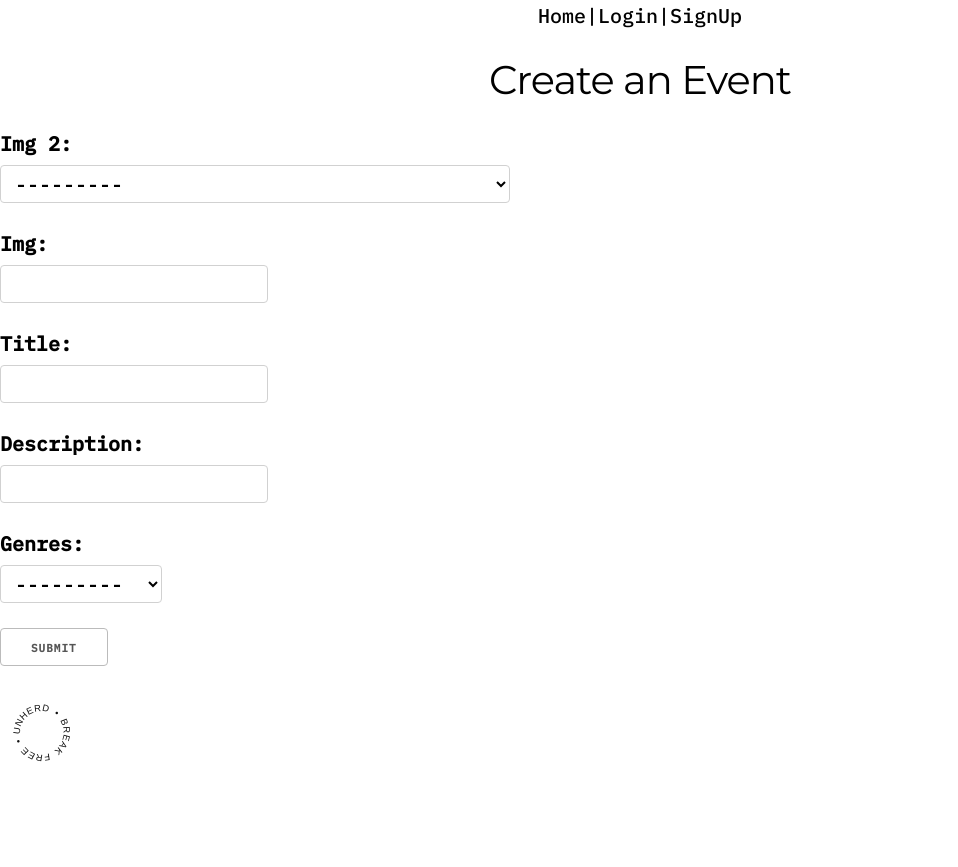
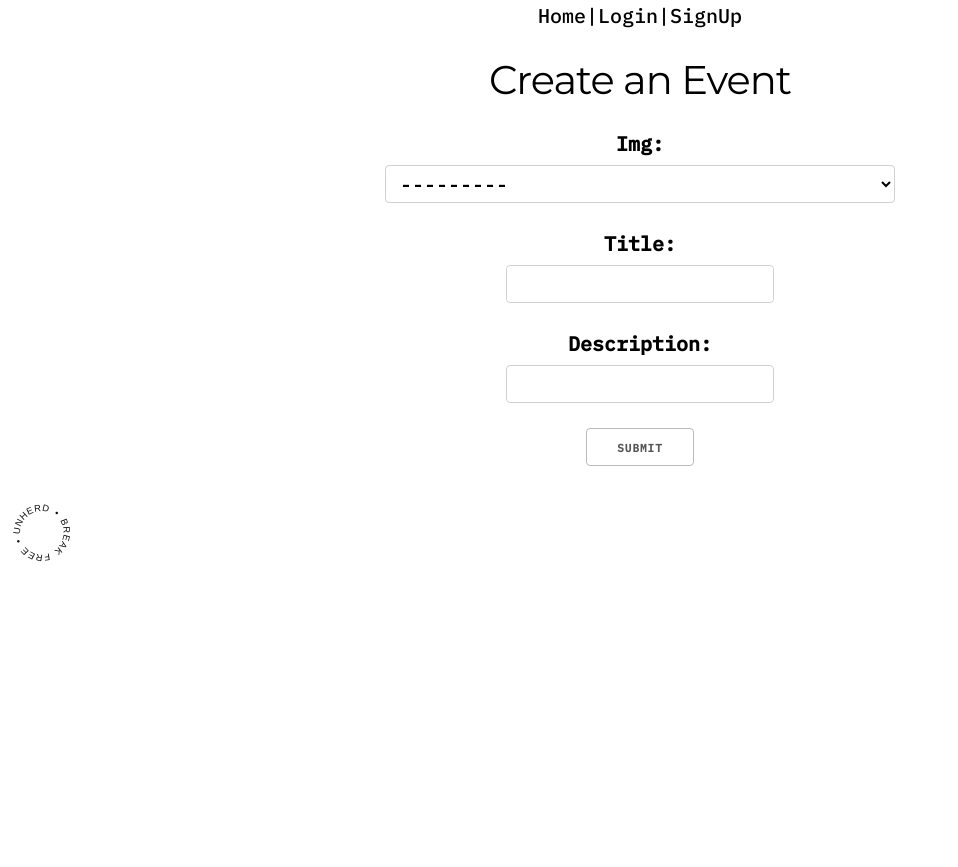
Before and after one commit to kobyrthr/unherd_app, a Django app: page /new/ in a window 1280 px wide. Shown: the whole page, without its empty margins (0-958 px from the left). After the commit the page ends 562 px from the top, so only its background shows below. Run offline with Django 4.2, Linux system fonts and the light colour scheme.

Commit message:
changed genres to experience type

```diff
--- a/main_app/models.py
+++ b/main_app/models.py
@@ -4,12 +4,11 @@
 
 # Create your models here.
 
-GENRES = [
-    ("Hip-hop","Hip-hop"),
-    ("Go-go","Go-go"),
-    ("Dance","Dance"),
-    ("Electronic","Electronic"),
-    ("Metal","Metal")
+TYPES = [
+    ("Meditation","Meditation"),
+    ("Concert","Concert"),
+    ("Exhibit","Exhibit"),
+    ("Screening","Screening")
 ]
 
 EVENT_IMAGES =[
@@ -31,10 +30,9 @@
 
 class Event(models.Model):
     title = models.CharField(max_length=500)
-    genres = models.CharField(max_length=50, choices = GENRES)
+    experience = models.CharField(max_length=50, choices = TYPES)
     description = models.CharField(max_length=1000)
-    img = models.CharField(max_length=250)
-    img_2 = models.CharField(max_length=1000, choices = EVENT_IMAGES)
+    img = models.CharField(max_length=1000, choices = EVENT_IMAGES)
     date = models
     user = models.ForeignKey(User, on_delete=models.CASCADE)
 
--- a/main_app/static/styles.css
+++ b/main_app/static/styles.css
@@ -122,7 +122,20 @@
 display: flex;
 flex-direction: column;
 align-items: center;
+text-align: center;
 }
+
+
+.form-styler p {
+    display: flex;
+    text-align: center;
+    flex-direction: column;
+    align-items: center;
+    }
+.form-styler input {
+    display: block;
+    text-align: center;
+    }
 
 .intro-div{
     position: fixed;
--- a/main_app/templates/base.html
+++ b/main_app/templates/base.html
@@ -14,7 +14,7 @@
 <body>
     <nav>
 
-        <a href="/">Home</a>
+        <a href="/index">Home</a>
         <span> | </span>
         {% if user.is_authenticated %}
         <span><a href="/profile">My Profile</a></span>
--- a/main_app/templates/event_create.html
+++ b/main_app/templates/event_create.html
@@ -2,7 +2,7 @@
 {% block content %}
 	<h1>Create an Event</h1>
 
-	<form method="post">
+	<form method="post" class ="form-styler">
 		<!-- Security Feature  -->
 		  {% csrf_token %}
 		<!--  Generate inputs  -->
--- a/main_app/templates/event_detail.html
+++ b/main_app/templates/event_detail.html
@@ -16,12 +16,12 @@
     <div class="container event_detail_wrapper event_detail_img ">
         <div class="row ">
             <div class="columns six">
-                <img src="{{event.img_2}}" alt="no event picture" style="min-width: 100%; object-fit: cover;"/>
+                <img src="{{event.img}}" alt="no event picture" style="min-width: 100%; object-fit: cover;"/>
             </div>
             <div class="columns six">
                 <div class="event_card_div">
                     <p>{{event.description}}</p>
-                    <p class = "event_tag">{{event.genres}}</p>
+                    <p class = "event_tag">{{event.type}}</p>
                     <div>
                         <a href="{% url 'rsvp_post' pk=event.id %}">
                             <button style="color:white; background-color:black; margin-top: 16px;">RSVP</button>
--- a/main_app/templates/event_update.html
+++ b/main_app/templates/event_update.html
@@ -2,7 +2,7 @@
 {% block content %}
 	<h1>Editing "{{event.title}}"</h1>
 
-	<form method="post">
+	<form method="post" class ="form-styler">
 		<!-- Security Feature  -->
 		  {% csrf_token %}
 		<!--  Generate inputs  -->
--- a/main_app/templates/signup.html
+++ b/main_app/templates/signup.html
@@ -1,8 +1,8 @@
 {% extends 'base.html' %}
 
 {% block content %}
-  <h2>Sign up</h2>
-  <form method="post">
+  <h1>Sign up</h1>
+  <form method="post" class ="form-styler">
     {% csrf_token %}
     {{ form.as_p }}
     <button type="submit">Sign up</button>
--- a/main_app/views.py
+++ b/main_app/views.py
@@ -88,9 +88,9 @@
 
 class Event_Create(CreateView):
     model = Event
-    fields = ['img_2','img','title','description','genres']
+    fields = ['img','title','description','type']
     template_name = 'event_create.html'
-    success_url = '/'
+    success_url = '/index'
     def form_valid(self, form):
         form.instance.user = self.request.user
         return super().form_valid(form)
@@ -109,21 +109,21 @@
 
 class EventUpdate(UpdateView):
     model = Event
-    fields = ['img_2','img','title','description','genres']
+    fields = ['img','title','description','type']
     template_name = 'event_update.html'
-    success_url = '/'
+    success_url = '/index'
 
 
 class EventDelete(DeleteView):
     model = Event
     fields = '__all__'
     template_name="event_delete.html"
-    success_url = "/"
+    success_url = "/index"
 
 class RSVP_Post(CreateView):
     form_class = RSVPForm
     template_name = 'rsvp_post.html'
-    success_url = '/'
+    success_url = '/index'
 
     def get_initial(self):
         event = get_object_or_404(Event, id=self.kwargs.get('<int:pk>'))
```
Also changed, not shown: main_app/templates/index.html (+14 -2 lines), main_app/templates/login.html (+0 -12 lines), main_app/migrations/0008_remove_event_img_2_alter_event_img.py (added), main_app/migrations/0009_remove_event_genres_event_type.py (added), main_app/migrations/0010_rename_type_event_experience.py (added).
